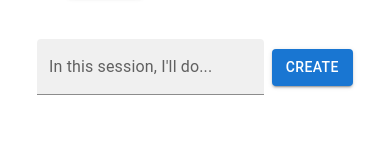
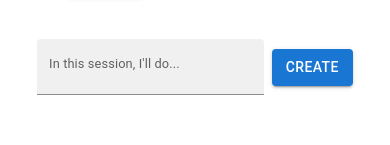
Before and after one commit to yoriss67/Pomodoro-Focus-Timer, a React (Vite) app: page / in a window 390 px wide. Shown: the part 328-473 px from the top of the page. Built offline with nearby package versions, Linux system fonts and the light colour scheme; no server answers; a web font is replaced by a local one.

Commit message:
Adjust font size

```diff
--- a/src/index.css
+++ b/src/index.css
@@ -107,6 +107,9 @@ body {
 }
 
 
+
+
+
 /* ---- */
 .todoList {
   width: 100%;
@@ -173,6 +176,10 @@ padding: 0;
     font-size: 1.2rem;
 }
 
+  .MuiFormLabel-root.MuiInputLabel-root.MuiInputLabel-formControl.MuiInputLabel-animated.MuiInputLabel-filled.MuiFormLabel-colorPrimary.MuiInputLabel-root.MuiInputLabel-formControl.MuiInputLabel-animated.MuiInputLabel-filled.css-e4w4as-MuiFormLabel-root-MuiInputLabel-root {
+  font-size: .8rem;
+}
+
   .list {
     width: 90%;
   }
```
